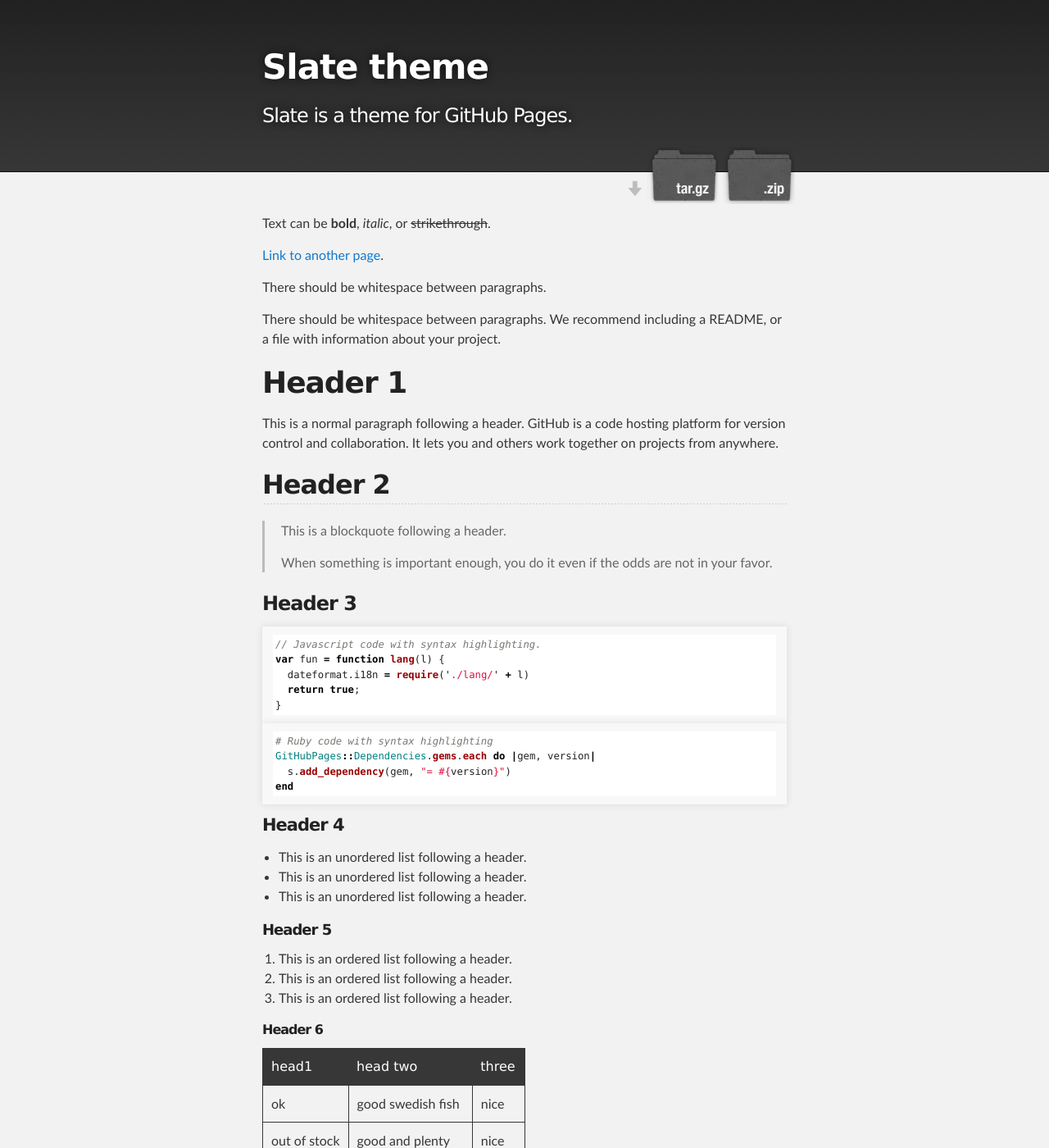
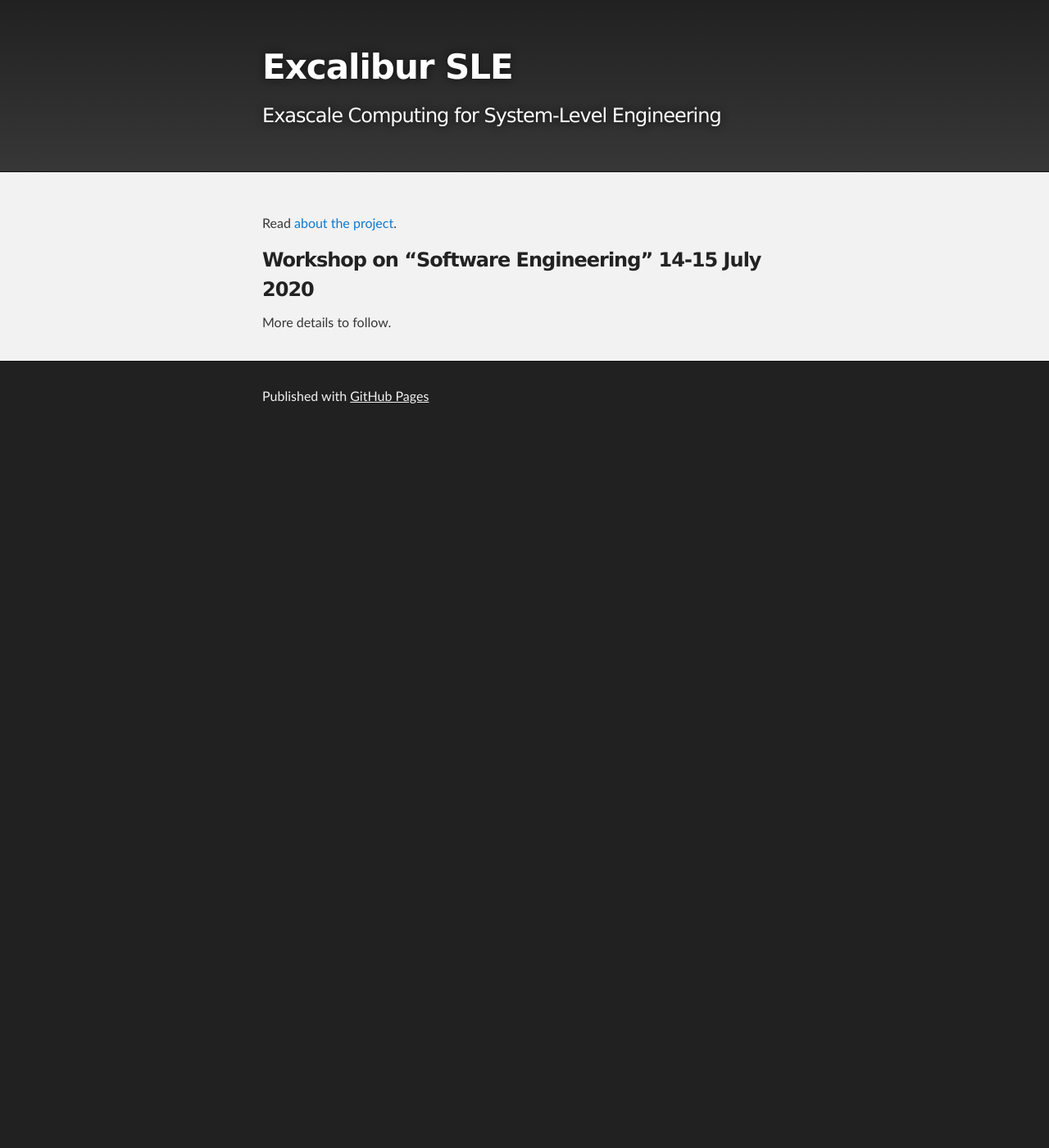
Before and after one commit to Excalibur-SLE/Excalibur-SLE.github.io, a Jekyll site: the page built from index.md, in a window 1280 px wide and 1400 px high. Shown: the whole window at 82% size. Built offline with Jekyll 4.4.1, drawn with Linux system fonts in a browser that asks for light colours; some of the changed text lies outside the part shown.

Commit message:
Edit main page

````diff
--- a/_config.yml
+++ b/_config.yml
@@ -1,5 +1,5 @@
-title: Slate theme
-description: Slate is a theme for GitHub Pages.
-show_downloads: true
+title: Excalibur SLE
+description: Exascale Computing for System-Level Engineering
+show_downloads: false
 google_analytics:
 theme: jekyll-theme-slate
--- a/index.md
+++ b/index.md
@@ -2,122 +2,8 @@
 layout: default
 ---
 
-Text can be **bold**, _italic_, or ~~strikethrough~~.
+Read [about the project](./about.html).
 
-[Link to another page](./another-page.html).
+### Workshop on "Software Engineering" 14-15 July 2020
 
-There should be whitespace between paragraphs.
-
-There should be whitespace between paragraphs. We recommend including a README, or a file with information about your project.
-
-# Header 1
-
-This is a normal paragraph following a header. GitHub is a code hosting platform for version control and collaboration. It lets you and others work together on projects from anywhere.
-
-## Header 2
-
-> This is a blockquote following a header.
->
-> When something is important enough, you do it even if the odds are not in your favor.
-
-### Header 3
-
-```js
-// Javascript code with syntax highlighting.
-var fun = function lang(l) {
-  dateformat.i18n = require('./lang/' + l)
-  return true;
-}
-```
-
-```ruby
-# Ruby code with syntax highlighting
-GitHubPages::Dependencies.gems.each do |gem, version|
-  s.add_dependency(gem, "= #{version}")
-end
-```
-
-#### Header 4
-
-*   This is an unordered list following a header.
-*   This is an unordered list following a header.
-*   This is an unordered list following a header.
-
-##### Header 5
-
-1.  This is an ordered list following a header.
-2.  This is an ordered list following a header.
-3.  This is an ordered list following a header.
-
-###### Header 6
-
-| head1        | head two          | three |
-|:-------------|:------------------|:------|
-| ok           | good swedish fish | nice  |
-| out of stock | good and plenty   | nice  |
-| ok           | good `oreos`      | hmm   |
-| ok           | good `zoute` drop | yumm  |
-
-### There's a horizontal rule below this.
-
-* * *
-
-### Here is an unordered list:
-
-*   Item foo
-*   Item bar
-*   Item baz
-*   Item zip
-
-### And an ordered list:
-
-1.  Item one
-1.  Item two
-1.  Item three
-1.  Item four
-
-### And a nested list:
-
-- level 1 item
-  - level 2 item
-  - level 2 item
-    - level 3 item
-    - level 3 item
-- level 1 item
-  - level 2 item
-  - level 2 item
-  - level 2 item
-- level 1 item
-  - level 2 item
-  - level 2 item
-- level 1 item
-
-### Small image
-
-![Octocat](https://github.githubassets.com/images/icons/emoji/octocat.png)
-
-### Large image
-
-![Branching](https://guides.github.com/activities/hello-world/branching.png)
-
-
-### Definition lists can be used with HTML syntax.
-
-<dl>
-<dt>Name</dt>
-<dd>Godzilla</dd>
-<dt>Born</dt>
-<dd>1952</dd>
-<dt>Birthplace</dt>
-<dd>Japan</dd>
-<dt>Color</dt>
-<dd>Green</dd>
-</dl>
-
-```
-Long, single-line code blocks should not wrap. They should horizontally scroll if they are too long. This line should be long enough to demonstrate this.
-```
-
-```
-The final element.
-```
+More details to follow.
````
Also changed, not shown: about.md (renamed from about.markdown, +1 -2 lines), another-page.md (deleted, +0 -9 lines).
